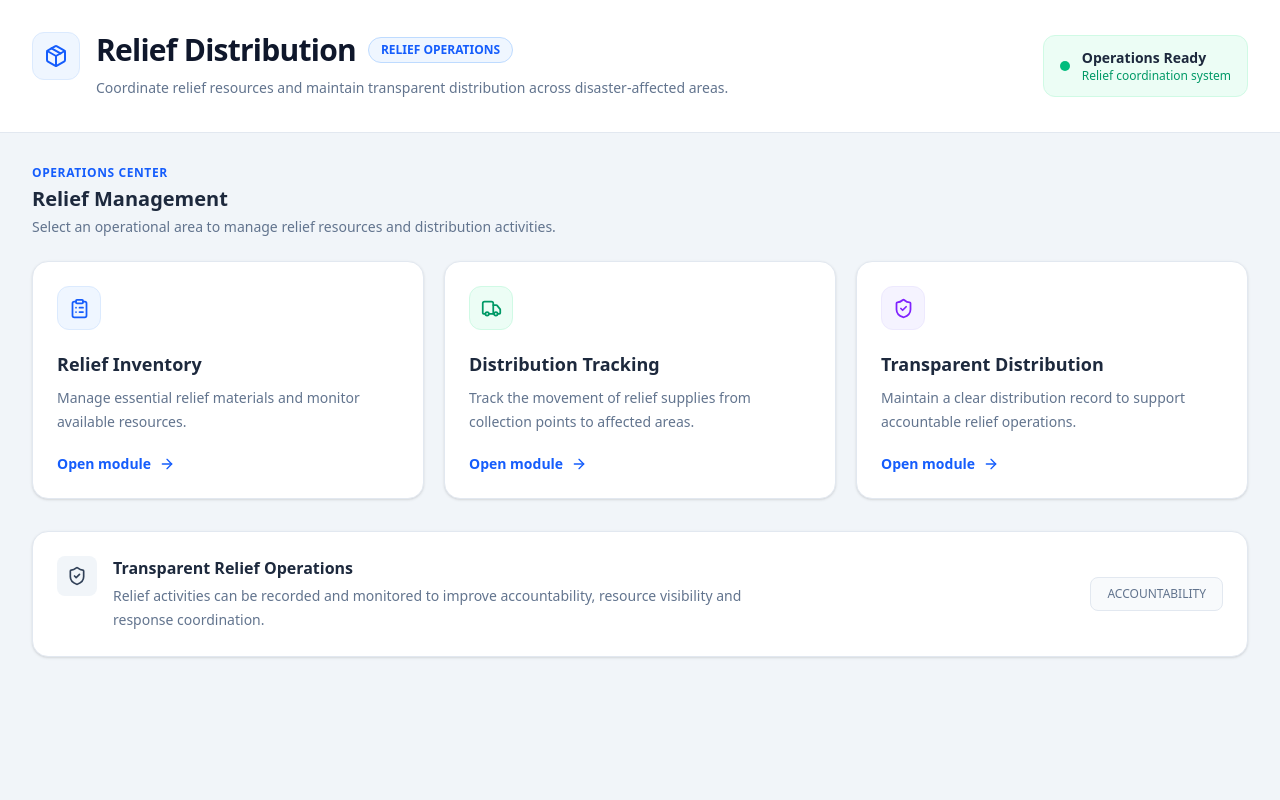
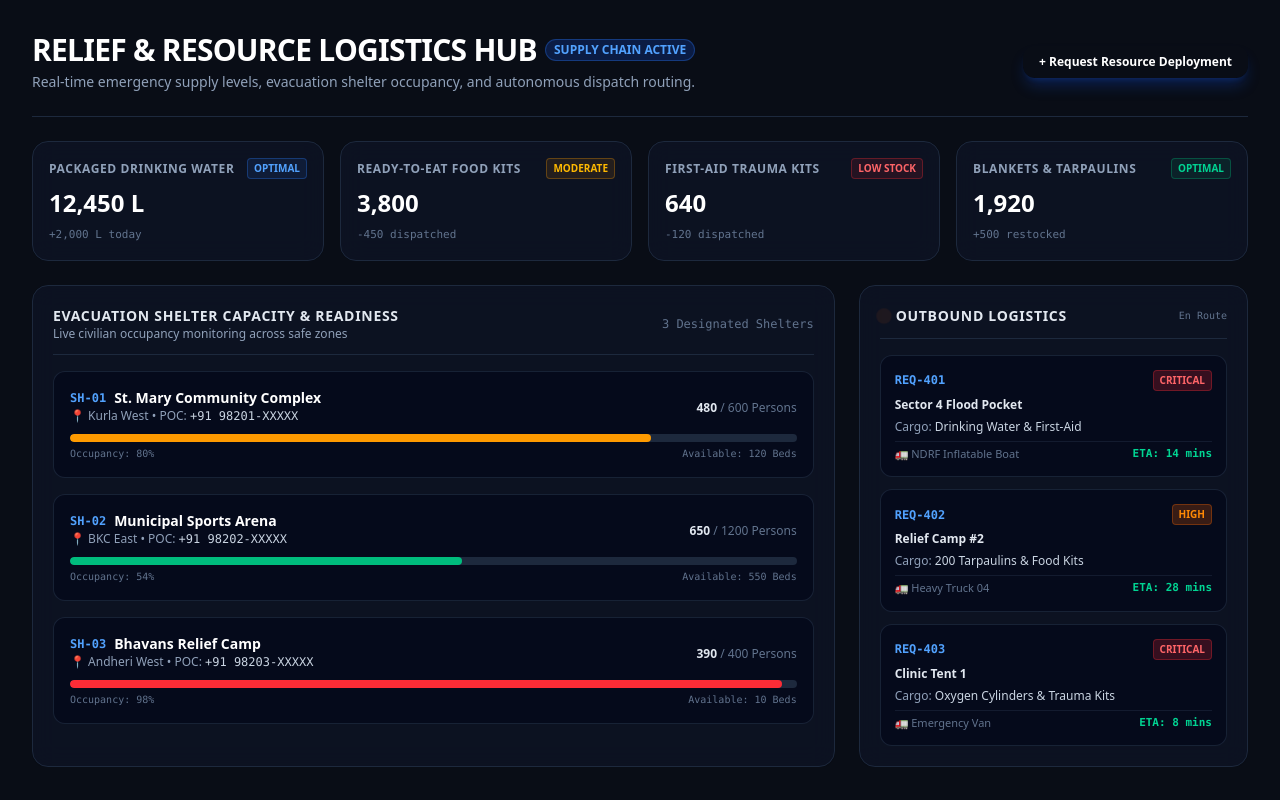
Before and after one commit to yaseenshaikh2006/Agentic-AI-Disaster-Management-System, a React app in the folder frontend/: page /relief in a window 1280 px wide. Built offline with nearby package versions, Linux system fonts and the light colour scheme; the HTML template or start-up script is replaced by a standard one.

Commit message:
feat(ui): implement tactical logistics hub with shelter capacity monitors and dispatch queues

```diff
--- a/frontend/src/pages/ReliefDistribution.jsx
+++ b/frontend/src/pages/ReliefDistribution.jsx
@@ -1,215 +1,159 @@
-import {
-  Package,
-  ShieldCheck,
-  Truck,
-  ClipboardList,
-  ArrowRight,
-} from "lucide-react";
+import React, { useState } from 'react';
 
-function ReliefDistribution() {
-  const modules = [
-    {
-      icon: ClipboardList,
-      title: "Relief Inventory",
-      description:
-        "Manage essential relief materials and monitor available resources.",
-      iconStyle: "bg-blue-50 text-blue-600 border-blue-100",
-    },
-    {
-      icon: Truck,
-      title: "Distribution Tracking",
-      description:
-        "Track the movement of relief supplies from collection points to affected areas.",
-      iconStyle: "bg-emerald-50 text-emerald-600 border-emerald-100",
-    },
-    {
-      icon: ShieldCheck,
-      title: "Transparent Distribution",
-      description:
-        "Maintain a clear distribution record to support accountable relief operations.",
-      iconStyle: "bg-violet-50 text-violet-600 border-violet-100",
-    },
+const INITIAL_INVENTORY = [
+  { id: 'inv-1', item: 'Packaged Drinking Water', qty: '12,450 L', unit: 'Liters', status: 'Optimal', change: '+2,000 L today', color: 'text-blue-400 border-blue-500/30 bg-blue-500/10' },
+  { id: 'inv-2', item: 'Ready-to-Eat Food Kits', qty: '3,800', unit: 'Rations', status: 'Moderate', change: '-450 dispatched', color: 'text-amber-400 border-amber-500/30 bg-amber-500/10' },
+  { id: 'inv-3', item: 'First-Aid Trauma Kits', qty: '640', unit: 'Packs', status: 'Low Stock', change: '-120 dispatched', color: 'text-red-400 border-red-500/30 bg-red-500/10' },
+  { id: 'inv-4', item: 'Blankets & Tarpaulins', qty: '1,920', unit: 'Units', status: 'Optimal', change: '+500 restocked', color: 'text-emerald-400 border-emerald-500/30 bg-emerald-500/10' },
 ];
 
+const SHELTERS = [
+  { id: 'SH-01', name: 'St. Mary Community Complex', capacity: 600, occupied: 480, area: 'Kurla West', status: '80% Full', contact: '+91 98201-XXXXX' },
+  { id: 'SH-02', name: 'Municipal Sports Arena', capacity: 1200, occupied: 650, area: 'BKC East', status: '54% Full', contact: '+91 98202-XXXXX' },
+  { id: 'SH-03', name: 'Bhavans Relief Camp', capacity: 400, occupied: 390, area: 'Andheri West', status: '97% Full', contact: '+91 98203-XXXXX' },
+];
+
+const DISPATCH_REQUESTS = [
+  { id: 'REQ-401', destination: 'Sector 4 Flood Pocket', item: 'Drinking Water & First-Aid', priority: 'Critical', transport: 'NDRF Inflatable Boat', eta: '14 mins' },
+  { id: 'REQ-402', destination: 'Relief Camp #2', item: '200 Tarpaulins & Food Kits', priority: 'High', transport: 'Heavy Truck 04', eta: '28 mins' },
+  { id: 'REQ-403', destination: 'Clinic Tent 1', item: 'Oxygen Cylinders & Trauma Kits', priority: 'Critical', transport: 'Emergency Van', eta: '8 mins' },
+];
+
+export default function ReliefDistribution() {
+  const [inventory] = useState(INITIAL_INVENTORY);
+  const [shelters] = useState(SHELTERS);
+  const [requests] = useState(DISPATCH_REQUESTS);
+
   return (
-    <div className="min-h-screen bg-slate-100">
+    <div className="min-h-screen bg-[#090d16] text-slate-100 p-4 sm:p-6 lg:p-8 space-y-6">
 
-      {/* Page Header */}
-
-      <div className="border-b border-slate-200 bg-white">
-
-        <div className="mx-auto max-w-7xl px-6 py-8 lg:px-8">
-
-          <div className="flex flex-col gap-5 md:flex-row md:items-center md:justify-between">
-
-            <div className="flex items-start gap-4">
-
-              <div className="flex h-12 w-12 shrink-0 items-center justify-center rounded-xl border border-blue-100 bg-blue-50">
-                <Package
-                  size={24}
-                  className="text-blue-600"
-                />
+      {/* Top Header */}
+      <div className="flex flex-col md:flex-row md:items-center justify-between gap-4 border-b border-slate-800 pb-6">
+        <div>
+          <div className="flex items-center gap-2">
+            <h1 className="text-2xl sm:text-3xl font-black text-white uppercase tracking-tight">
+              Relief & Resource Logistics Hub
+            </h1>
+            <span className="px-2 py-0.5 rounded-full text-xs font-bold bg-blue-600/20 text-blue-400 border border-blue-500/30">
+              SUPPLY CHAIN ACTIVE
+            </span>
+          </div>
+          <p className="text-sm text-slate-400 mt-1">
+            Real-time emergency supply levels, evacuation shelter occupancy, and autonomous dispatch routing.
+          </p>
         </div>
 
-              <div>
-
-                <div className="flex flex-wrap items-center gap-3">
-
-                  <h1 className="text-3xl font-bold tracking-tight text-slate-900">
-                    Relief Distribution
-                  </h1>
-
-                  <span className="rounded-full border border-blue-200 bg-blue-50 px-3 py-1 text-xs font-semibold text-blue-600">
-                    RELIEF OPERATIONS
-                  </span>
-
+        <div className="flex items-center gap-2">
+          <button className="px-4 py-2 rounded-xl text-xs font-bold bg-blue-600 hover:bg-blue-500 text-white shadow-lg shadow-blue-600/25 transition">
+            + Request Resource Deployment
+          </button>
+        </div>
       </div>
 
-                <p className="mt-2 max-w-2xl text-sm leading-6 text-slate-500">
-                  Coordinate relief resources and maintain transparent
-                  distribution across disaster-affected areas.
-                </p>
-
+      {/* Primary Supply Stock Ticker */}
+      <div className="grid grid-cols-1 sm:grid-cols-2 lg:grid-cols-4 gap-4">
+        {inventory.map((inv) => (
+          <div key={inv.id} className="p-4 rounded-2xl border border-slate-800 bg-slate-900/60 backdrop-blur-md flex flex-col justify-between">
+            <div>
+              <div className="flex items-center justify-between">
+                <span className="text-xs font-bold uppercase tracking-wider text-slate-400">{inv.item}</span>
+                <span className={`text-[10px] font-extrabold uppercase px-1.5 py-0.5 rounded border ${inv.color}`}>
+                  {inv.status}
+                </span>
+              </div>
+              <div className="text-2xl font-black text-white mt-2">{inv.qty}</div>
+            </div>
+            <div className="text-[11px] text-slate-500 mt-2 font-mono">{inv.change}</div>
+          </div>
+        ))}
       </div>
 
+      {/* Grid: Shelters Capacity & Dispatch Queue */}
+      <div className="grid grid-cols-1 lg:grid-cols-3 gap-6">
+
+        {/* Left 2 Cols: Active Shelters & Occupancy Rates */}
+        <div className="lg:col-span-2 rounded-2xl border border-slate-800 bg-slate-900/60 backdrop-blur-md p-5 space-y-4">
+          <div className="flex items-center justify-between border-b border-slate-800 pb-3">
+            <div>
+              <h2 className="text-sm font-bold uppercase tracking-wider text-slate-200">
+                Evacuation Shelter Capacity & Readiness
+              </h2>
+              <p className="text-xs text-slate-400">Live civilian occupancy monitoring across safe zones</p>
+            </div>
+            <span className="text-xs font-mono text-slate-500">3 Designated Shelters</span>
           </div>
 
-            {/* Status */}
+          <div className="space-y-4">
+            {shelters.map((sh) => {
+              const occupancyPct = Math.round((sh.occupied / sh.capacity) * 100);
+              const barColor = occupancyPct > 90 ? 'bg-red-500' : occupancyPct > 70 ? 'bg-amber-500' : 'bg-emerald-500';
 
-            <div className="flex items-center gap-3 rounded-xl border border-emerald-100 bg-emerald-50 px-4 py-3">
+              return (
+                <div key={sh.id} className="p-4 rounded-xl border border-slate-800/80 bg-slate-950/60 space-y-2.5">
+                  <div className="flex flex-col sm:flex-row sm:items-center justify-between gap-1">
+                    <div>
+                      <div className="flex items-center gap-2">
+                        <span className="text-xs font-mono font-bold text-blue-400">{sh.id}</span>
+                        <h3 className="font-bold text-sm text-white">{sh.name}</h3>
+                      </div>
+                      <p className="text-xs text-slate-400">📍 {sh.area} • POC: <span className="text-slate-300 font-mono">{sh.contact}</span></p>
+                    </div>
+                    <div className="text-right">
+                      <span className="text-xs font-bold text-slate-200">{sh.occupied}</span>
+                      <span className="text-xs text-slate-500"> / {sh.capacity} Persons</span>
+                    </div>
+                  </div>
 
-              <span className="h-2.5 w-2.5 rounded-full bg-emerald-500" />
+                  {/* Occupancy Progress Bar */}
+                  <div>
+                    <div className="w-full h-2 rounded-full bg-slate-800 overflow-hidden">
+                      <div className={`h-full rounded-full ${barColor}`} style={{ width: `${occupancyPct}%` }}></div>
+                    </div>
+                    <div className="flex justify-between text-[10px] text-slate-500 mt-1 font-mono">
+                      <span>Occupancy: {occupancyPct}%</span>
+                      <span>Available: {sh.capacity - sh.occupied} Beds</span>
+                    </div>
+                  </div>
+                </div>
+              );
+            })}
+          </div>
+        </div>
 
-              <div>
+        {/* Right 1 Col: Active Logistical Dispatch Missions */}
+        <div className="rounded-2xl border border-slate-800 bg-slate-900/60 backdrop-blur-md p-5 space-y-4">
+          <div className="flex items-center justify-between border-b border-slate-800 pb-3">
+            <h2 className="text-sm font-bold uppercase tracking-wider text-slate-200 flex items-center gap-2">
+              <span className="w-2 h-2 rounded-full bg-orange-500 animate-ping"></span>
+              Outbound Logistics
+            </h2>
+            <span className="text-[10px] font-mono text-slate-500">En Route</span>
+          </div>
 
-                <p className="text-sm font-semibold text-slate-800">
-                  Operations Ready
-                </p>
-
-                <p className="text-xs text-emerald-600">
-                  Relief coordination system
-                </p>
-
+          <div className="space-y-3">
+            {requests.map((req) => (
+              <div key={req.id} className="p-3.5 rounded-xl border border-slate-800/80 bg-slate-950/60 space-y-1.5">
+                <div className="flex items-center justify-between">
+                  <span className="text-xs font-mono font-bold text-blue-400">{req.id}</span>
+                  <span className={`text-[10px] uppercase font-bold px-1.5 py-0.5 rounded border ${
+                    req.priority === 'Critical' ? 'bg-red-500/20 text-red-400 border-red-500/30' : 'bg-orange-500/20 text-orange-400 border-orange-500/30'
+                  }`}>
+                    {req.priority}
+                  </span>
+                </div>
+                <h4 className="text-xs font-bold text-slate-200">{req.destination}</h4>
+                <p className="text-xs text-slate-400">Cargo: <span className="text-slate-300">{req.item}</span></p>
+                <div className="flex items-center justify-between text-[11px] text-slate-500 pt-1 border-t border-slate-800/60">
+                  <span>🚛 {req.transport}</span>
+                  <span className="font-semibold text-emerald-400 font-mono">ETA: {req.eta}</span>
+                </div>
+              </div>
+            ))}
+          </div>
         </div>
 
       </div>
 
     </div>
-
-        </div>
-
-      </div>
-
-
-      {/* Main Content */}
-
-      <main className="mx-auto max-w-7xl px-6 py-8 lg:px-8">
-
-        {/* Introduction */}
-
-        <div className="mb-6">
-
-          <p className="text-xs font-semibold uppercase tracking-wider text-blue-600">
-            Operations Center
-          </p>
-
-          <h2 className="mt-1 text-xl font-bold text-slate-800">
-            Relief Management
-          </h2>
-
-          <p className="mt-1 max-w-2xl text-sm text-slate-500">
-            Select an operational area to manage relief resources and
-            distribution activities.
-          </p>
-
-        </div>
-
-
-        {/* Modules */}
-
-        <div className="grid grid-cols-1 gap-5 md:grid-cols-3">
-
-          {modules.map((module, index) => {
-
-            const Icon = module.icon;
-
-            return (
-              <div
-                key={index}
-                className="group rounded-2xl border border-slate-200 bg-white p-6 shadow-sm transition-all duration-200 hover:-translate-y-1 hover:border-slate-300 hover:shadow-md"
-              >
-
-                <div
-                  className={`flex h-11 w-11 items-center justify-center rounded-xl border ${module.iconStyle}`}
-                >
-                  <Icon size={21} />
-                </div>
-
-                <h3 className="mt-5 text-lg font-semibold text-slate-800">
-                  {module.title}
-                </h3>
-
-                <p className="mt-2 text-sm leading-6 text-slate-500">
-                  {module.description}
-                </p>
-
-                <button
-                  type="button"
-                  className="mt-5 flex items-center gap-2 text-sm font-semibold text-blue-600 transition group-hover:gap-3"
-                >
-                  Open module
-                  <ArrowRight size={16} />
-                </button>
-
-              </div>
-            );
-          })}
-
-        </div>
-
-
-        {/* Transparency Section */}
-
-        <section className="mt-8 rounded-2xl border border-slate-200 bg-white p-6 shadow-sm">
-
-          <div className="flex flex-col gap-5 md:flex-row md:items-center md:justify-between">
-
-            <div className="flex items-start gap-4">
-
-              <div className="flex h-10 w-10 shrink-0 items-center justify-center rounded-lg bg-slate-100">
-                <ShieldCheck
-                  size={20}
-                  className="text-slate-700"
-                />
-              </div>
-
-              <div>
-
-                <h3 className="font-semibold text-slate-800">
-                  Transparent Relief Operations
-                </h3>
-
-                <p className="mt-1 max-w-2xl text-sm leading-6 text-slate-500">
-                  Relief activities can be recorded and monitored to improve
-                  accountability, resource visibility and response coordination.
-                </p>
-
-              </div>
-
-            </div>
-
-            <span className="shrink-0 rounded-lg border border-slate-200 bg-slate-50 px-4 py-2 text-xs font-medium text-slate-500">
-              ACCOUNTABILITY
-            </span>
-
-          </div>
-
-        </section>
-
-      </main>
-
-    </div>
   );
 }
-
-export default ReliefDistribution;
```
Lines whose indentation alone changed are shown as unchanged.
